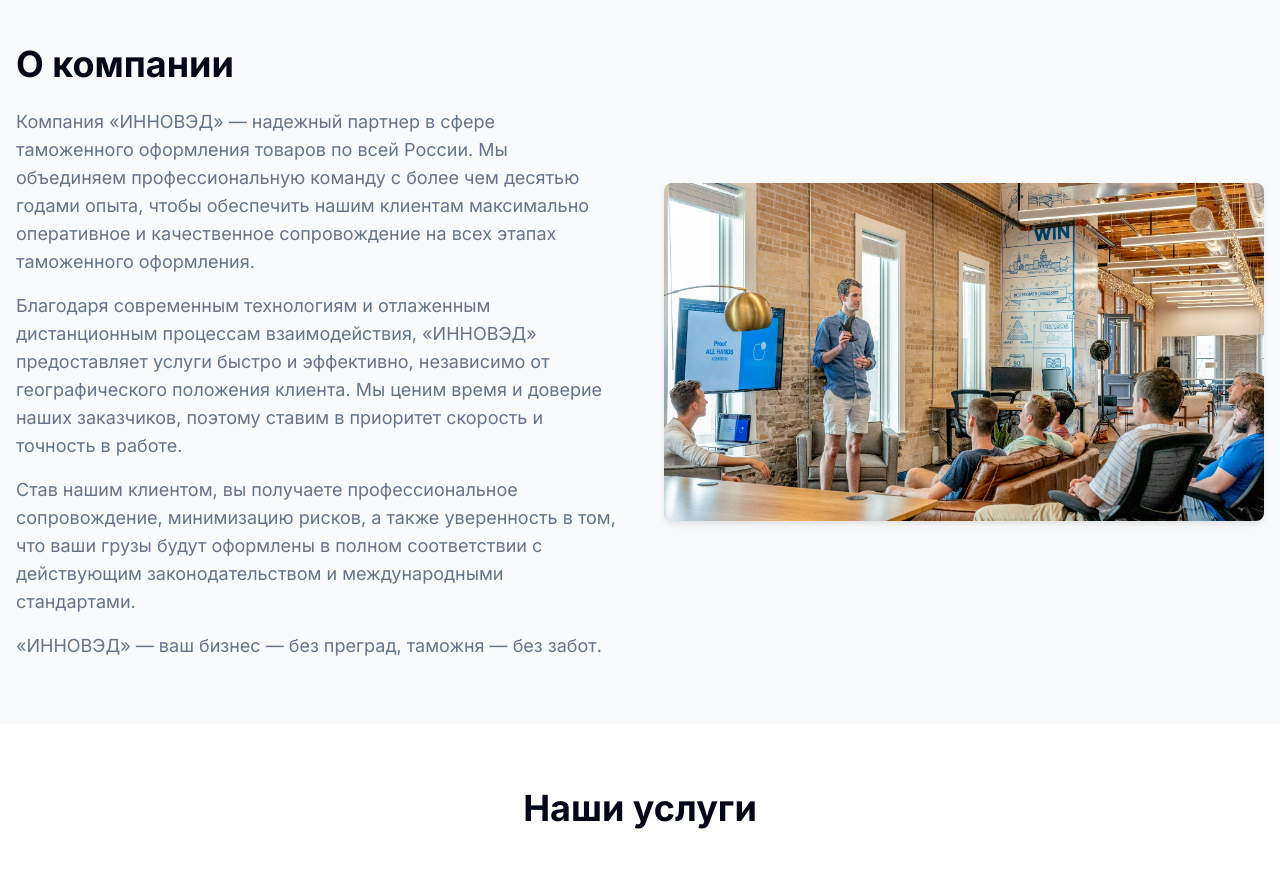
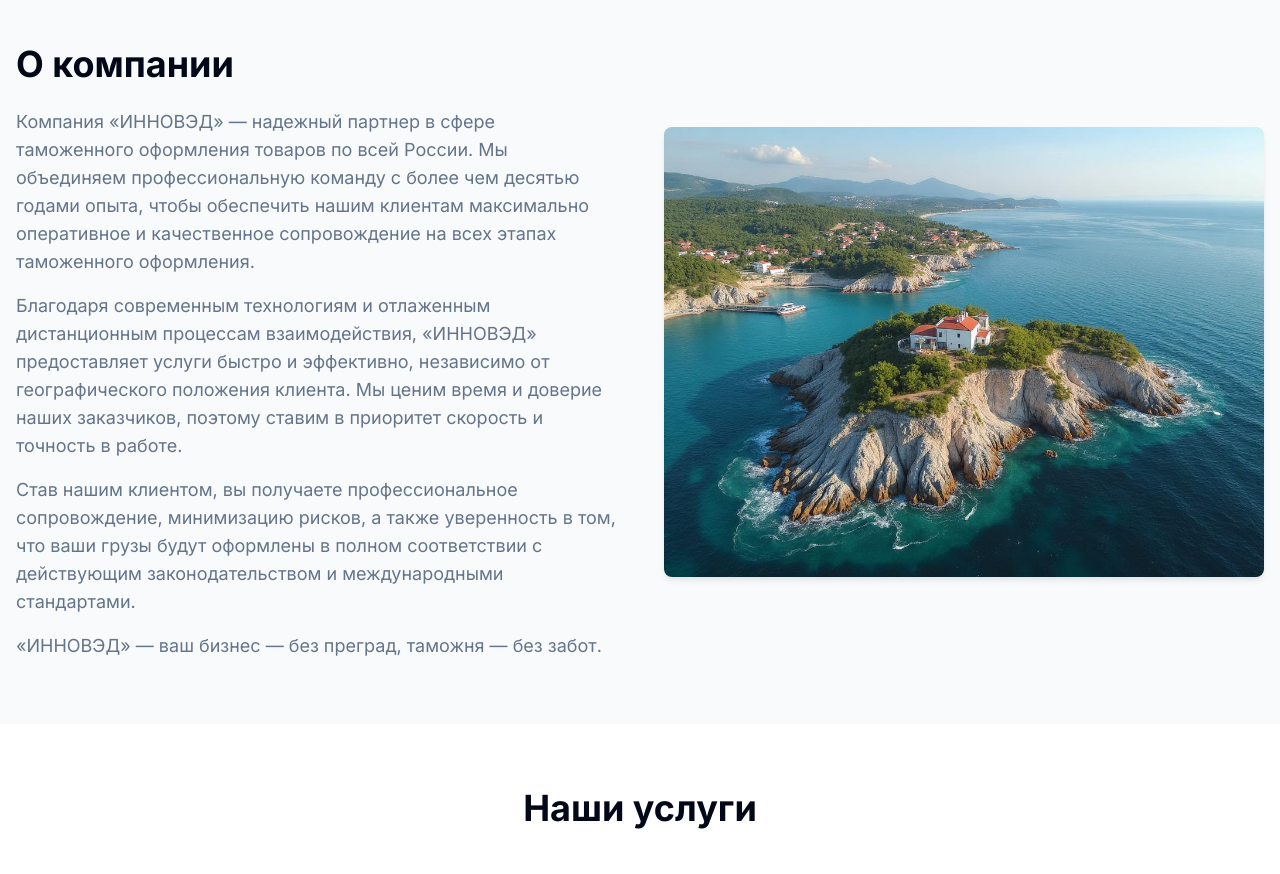
Before and after one commit to Artemezzy/innoved-customs-gateway, a React (Vite) app: page / in a window 1280 px wide. Shown: the part 820-1694 px from the top of the page. Built offline with nearby package versions, Linux system fonts and the light colour scheme; no server answers.

Commit message:
Update "About Us" image
Replace the image in the "About Us" section with a photo of the trading port in Vladivostok.

```diff
--- a/src/components/About.tsx
+++ b/src/components/About.tsx
@@ -1,4 +1,4 @@
-import teamImage from '@/assets/business-team-realistic.jpg';
+import teamImage from '@/assets/vladivostok-port.jpg';
 
 interface AboutProps {
   language: 'ru' | 'en' | 'zh';
@@ -59,7 +59,7 @@ export function About({ language }: AboutProps) {
           <div className="animate-slide-in-right">
             <img
               src={teamImage}
-              alt="Professional customs clearance team"
+              alt="Владивостокский торговый порт - логистический терминал"
               className="w-full h-auto rounded-lg shadow-card hover:shadow-hover transition-all duration-300"
             />
           </div>
```
Also changed, not shown: src/assets/vladivostok-port.jpg (added).
